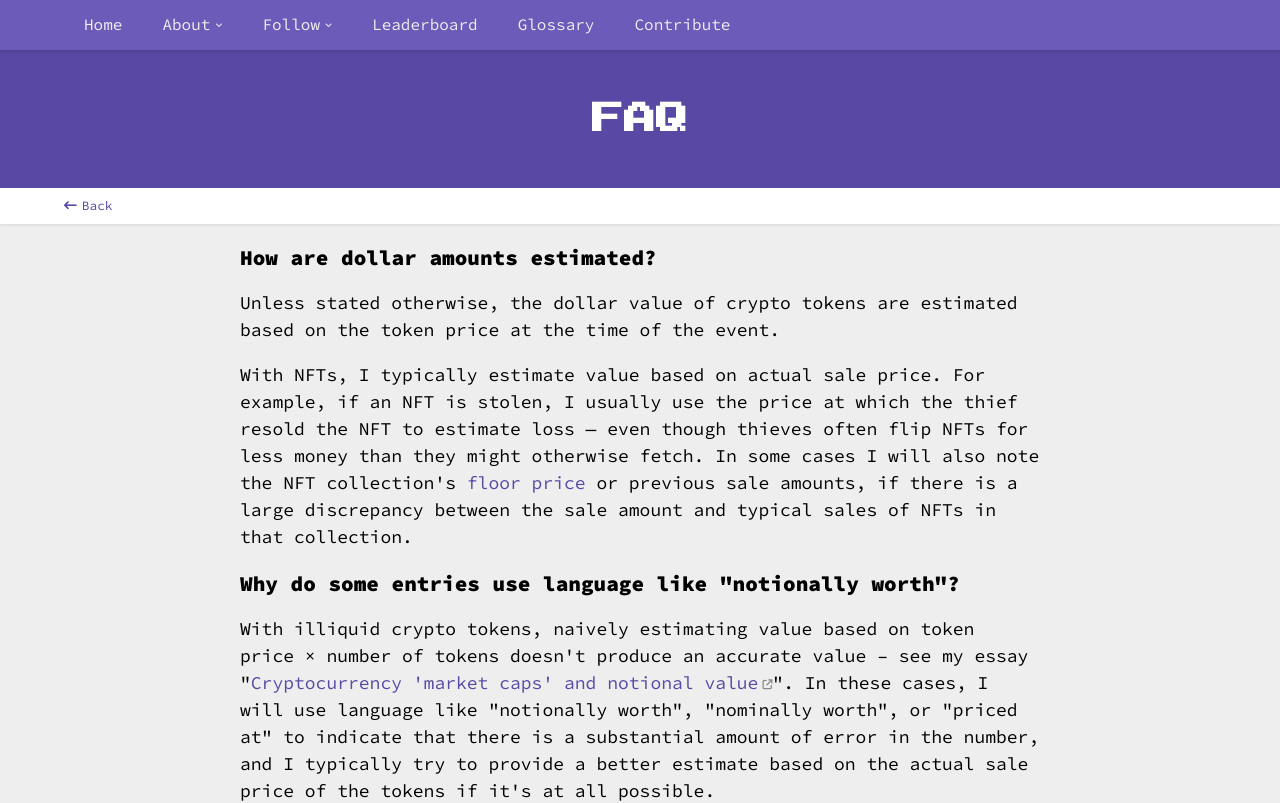
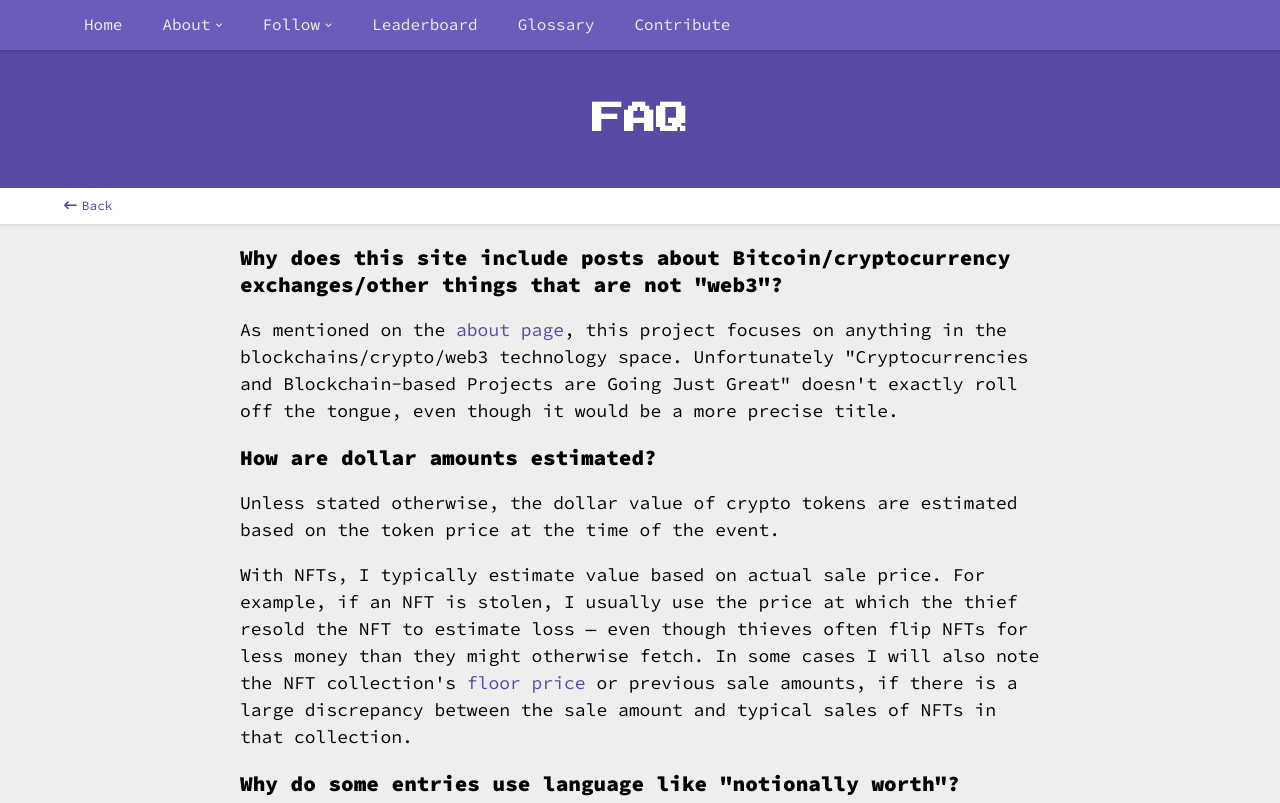
Before and after one commit to nakaohideo/web3-is-going-great, a Next.js app in the folder src/: page /faq in a window 1280 px wide. Shown: the top 803 px of the page. Built offline with nearby package versions, Linux system fonts and the light colour scheme.

Commit message:
+ FAQ entry

```diff
--- a/src/pages/faq.js
+++ b/src/pages/faq.js
@@ -24,6 +24,24 @@ export default function FAQ() {
       <BackBar />
       <div className="content-wrapper">
         <article className="generic-page longform-text">
+          <div
+            id="not-web3"
+            className={clsx("faq-entry", {
+              highlighted: highlightedEntry === "not-web3",
+            })}
+          >
+            <h3>
+              Why does this site include posts about Bitcoin/cryptocurrency
+              exchanges/other things that are not "web3"?
+            </h3>
+            <p>
+              As mentioned on the <Link href="/about">about page</Link>, this
+              project focuses on anything in the blockchains/crypto/web3
+              technology space. Unfortunately "Cryptocurrencies and
+              Blockchain-based Projects are Going Just Great" doesn't exactly
+              roll off the tongue, even though it would be a more precise title.
+            </p>
+          </div>
           <div
             id="dollar-amounts"
             className={clsx("faq-entry", {
```
